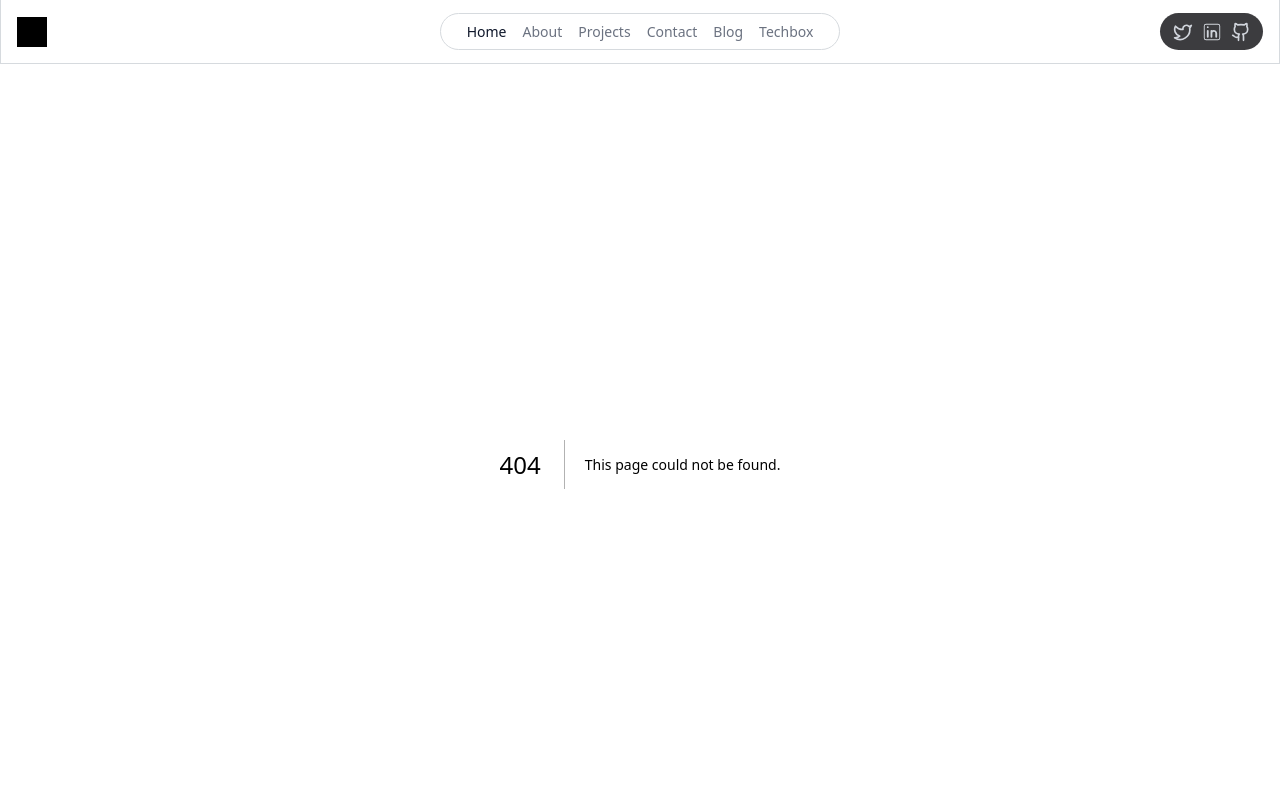
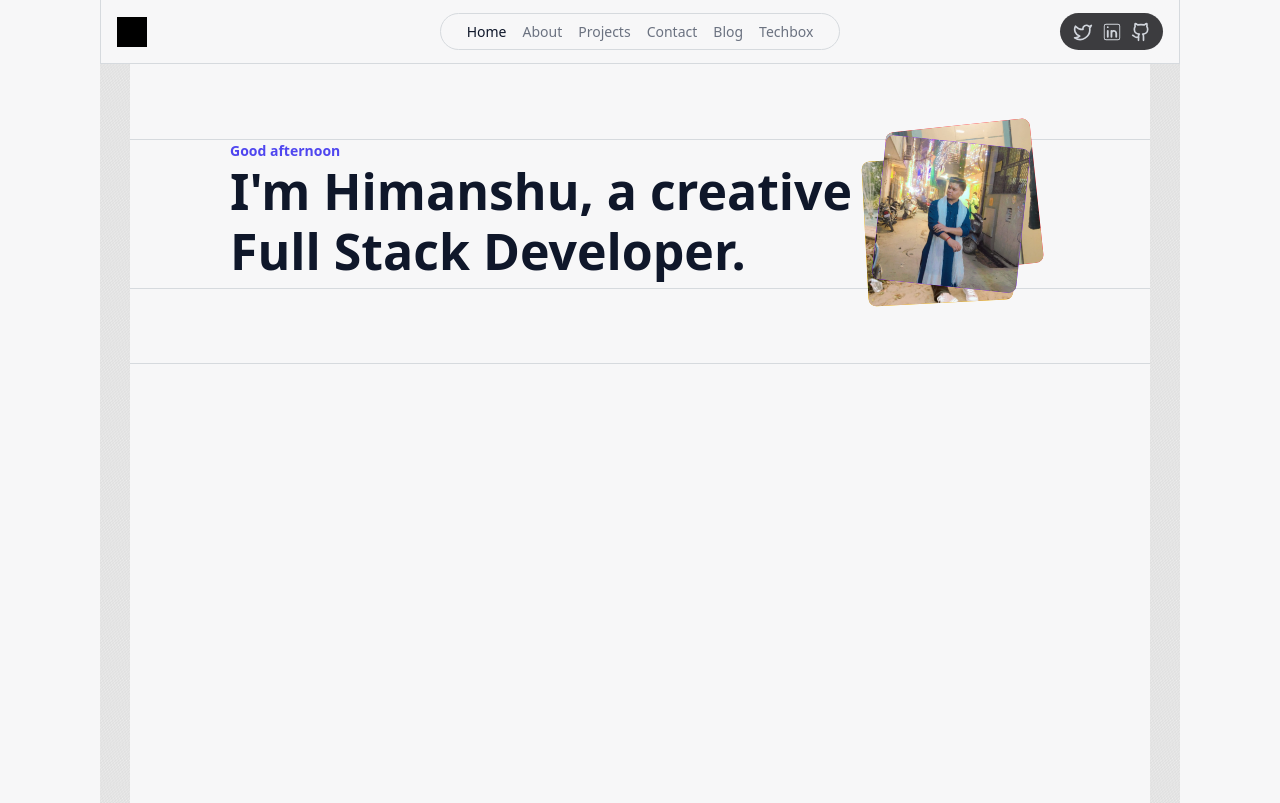
Before and after one commit to himansh423/nextjs-portfolio, a Next.js app: page /about in a window 1280 px wide. Before the commit this address had no page. Shown: the top 803 px of the page. Built offline with nearby package versions, Linux system fonts and the light colour scheme.

Commit message:
created about hero section

```diff
--- /dev/null
+++ b/src/app/about/page.tsx
@@ -0,0 +1,29 @@
+import HeroSection from "@/components/AboutPage/HeroSection";
+import sideLines from "../../../public/sideLines.jpg";
+
+const page = () => {
+  return (
+    <div className="w-full min-h-screen flex justify-between">
+      <div
+        className="w-[30px] min-h-screen bg-repeat-y bg-top"
+        style={{
+          backgroundImage: `url(${sideLines.src})`,
+          backgroundSize: "contain",
+        }}
+      ></div>
+      <div className="flex-1 flex flex-col overflow-hidden">
+        <HeroSection />
+      </div>
+
+      <div
+        className="w-[30px] min-h-screen bg-repeat-y bg-top"
+        style={{
+          backgroundImage: `url(${sideLines.src})`,
+          backgroundSize: "contain",
+        }}
+      ></div>
+    </div>
+  );
+};
+
+export default page;
--- /dev/null
+++ b/src/components/AboutPage/HeroSection.tsx
@@ -0,0 +1,51 @@
+import { borderColor, fontColor } from "@/library/constants/colors";
+import Image from "next/image";
+import React from "react";
+
+const HeroSection = () => {
+  return (
+    <div
+      className={`w-full h-[300px] border-b-[1px] ${borderColor.primary} flex items-center `}
+    >
+      <div
+        className={`w-full h-[150px] border-y-[1px] ${borderColor.primary} flex px-[100px]`}
+      >
+        <div className="flex flex-col">
+          <p className={`text-[14px] font-semibold text-[#4f46ef]`}>
+            Good afternoon
+          </p>
+          <p
+            className={`text-[50px] leading-[60px] ${fontColor.primary} font-bold`}
+          >
+            I'm Himanshu, a creative <br /> Full Stack Developer.
+          </p>
+        </div>
+        <div className="flex-1 h-full   relative">
+          <div
+            className={`w-[145px] absolute top-[-15px] left-[40px] h-[145px] bg-red-500 -rotate-6 z-10 rounded-lg hover:-rotate-3 hover:scale-110 duration-300 overflow-hidden`}
+          >
+            <div className={`w-full h-full relative`}>
+<Image src={"/cardimg1.jpg"} alt="imgofcard" fill objectFit="cover"/>
+            </div>
+          </div>
+          <div
+            className={`w-[145px] absolute translate-y-[-50%] top-[50%]  translate-x-[-50%] left-[50%] h-[145px] rounded-lg z-20 rotate-6 bg-violet-600 hover:rotate-3 hover:scale-110 duration-300 overflow-hidden`}
+          >
+            <div className={`w-full h-full relative`}>
+<Image src={"/cardimg2.jpg"} alt="imgofcard" fill objectFit="cover"/>
+            </div>
+          </div>
+          <div
+            className={`w-[145px] absolute bottom-[-15px] right-[40px] h-[145px] bg-yellow-500 -rotate-3 rounded-lg z-10 hover:rotate-6 hover:scale-110 duration-300 overflow-hidden`}
+          >
+            <div className={`w-full h-full relative`}>
+<Image src={"/cardimg5.jpg"} alt="imgofcard" fill objectFit="cover"/>
+            </div>
+          </div>
+        </div>
+      </div>
+    </div>
+  );
+};
+
+export default HeroSection;
```
